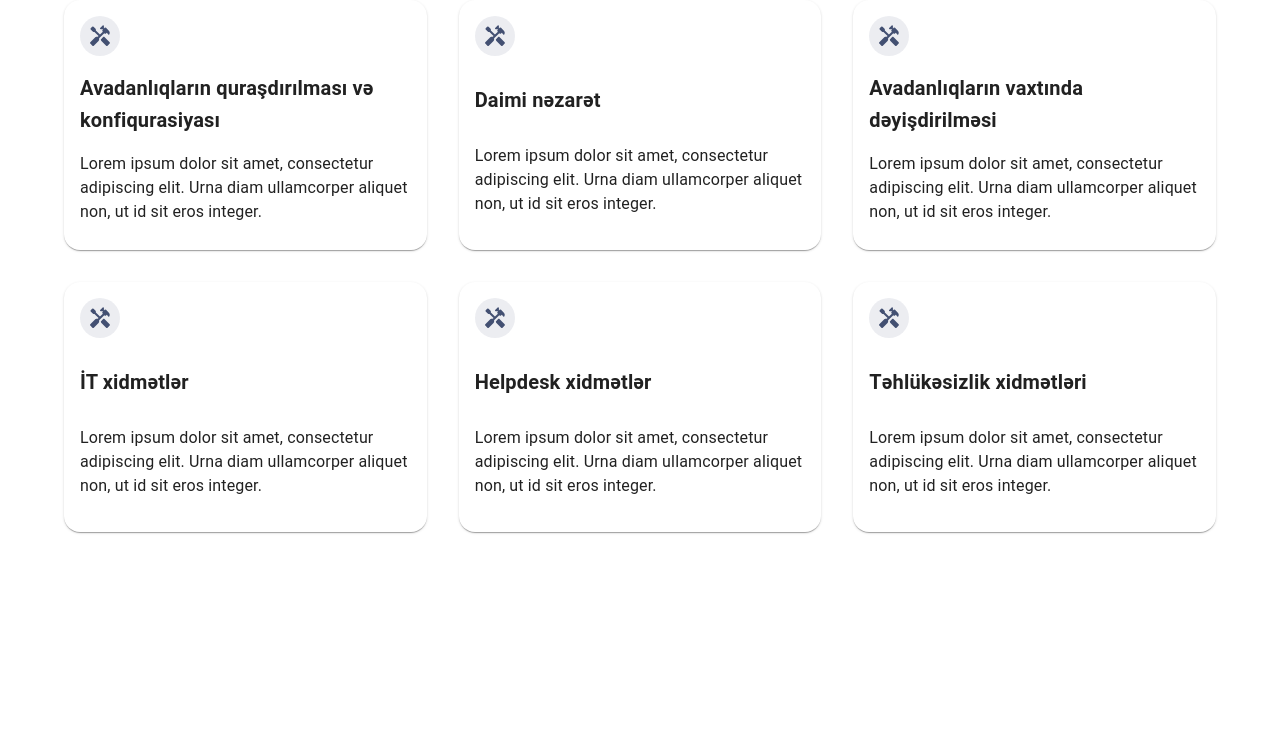
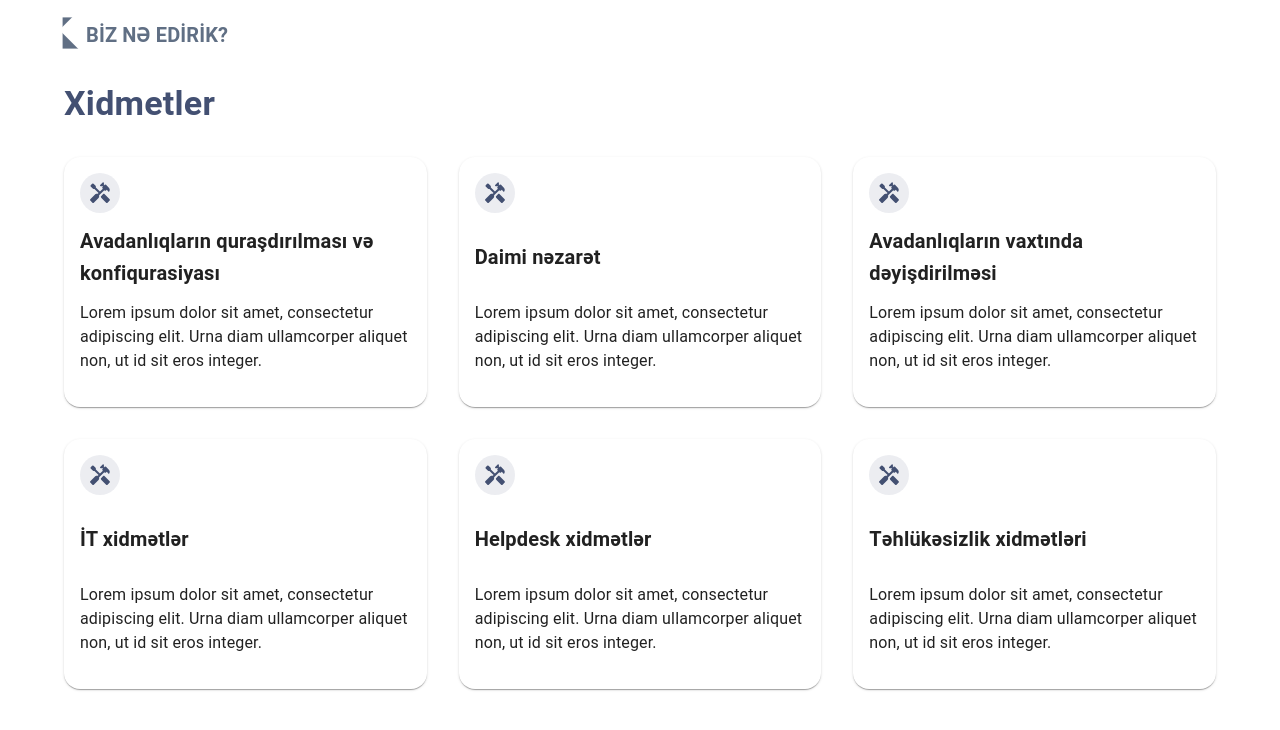
Before and after one commit to zahid-blueeye/netpro, a React (Vite) app: page / in a window 1280 px wide. Shown: the top 730 px of the page. Built offline with nearby package versions, Linux system fonts and the light colour scheme.

Commit message:
just do it

```diff
--- a/src/components/HomeServiceCard/index.jsx
+++ b/src/components/HomeServiceCard/index.jsx
@@ -27,7 +27,7 @@ const HomeServiceCard = ({ body, title }) => {
         <IconButton sx={{ bgcolor: "secondary.light" }}>
           <Icon color="primary" />
         </IconButton>
-        <Typography my={2} variant="h6" fontWeight={700}>
+        <Typography variant="h6" fontWeight={700}>
           {title}
         </Typography>
         <Typography variant="body">{body}</Typography>
--- a/src/pages/Home/index.jsx
+++ b/src/pages/Home/index.jsx
@@ -1,10 +1,39 @@
-import { Container, Grid } from "@mui/material";
+import { Box, Container, Grid, Typography } from "@mui/material";
 import HomeServiceCard from "../../components/HomeServiceCard";
 import services from "../../mockData/service";
 const Home = () => {
   return (
     <div>
       <Container>
+        <Typography color="secondary.main" variant="h6" my={2} fontWeight={600}>
+          <Box
+            sx={{
+              mr: 1,
+              display: "inline-block",
+              width: 14,
+              height: 26,
+              bgcolor: "secondary.main",
+              position: "relative",
+              transform: "scale(1.2)",
+              top: 4,
+              zIndex: -1,
+              "&::after": {
+                content: '""',
+                height: 20,
+                width: 30,
+                top: 4,
+                backgroundColor: "white",
+                position: "absolute",
+                transform: "rotate(45deg)",
+                zIndex: 3,
+              },
+            }}
+          ></Box>
+          BİZ NƏ EDİRİK?
+        </Typography>
+        <Typography variant="h4" my={4} color="primary" fontWeight={600}>
+          Xidmetler
+        </Typography>
         <Grid container spacing={4}>
           {services.map(({ id, title, body }) => {
             return (
```
